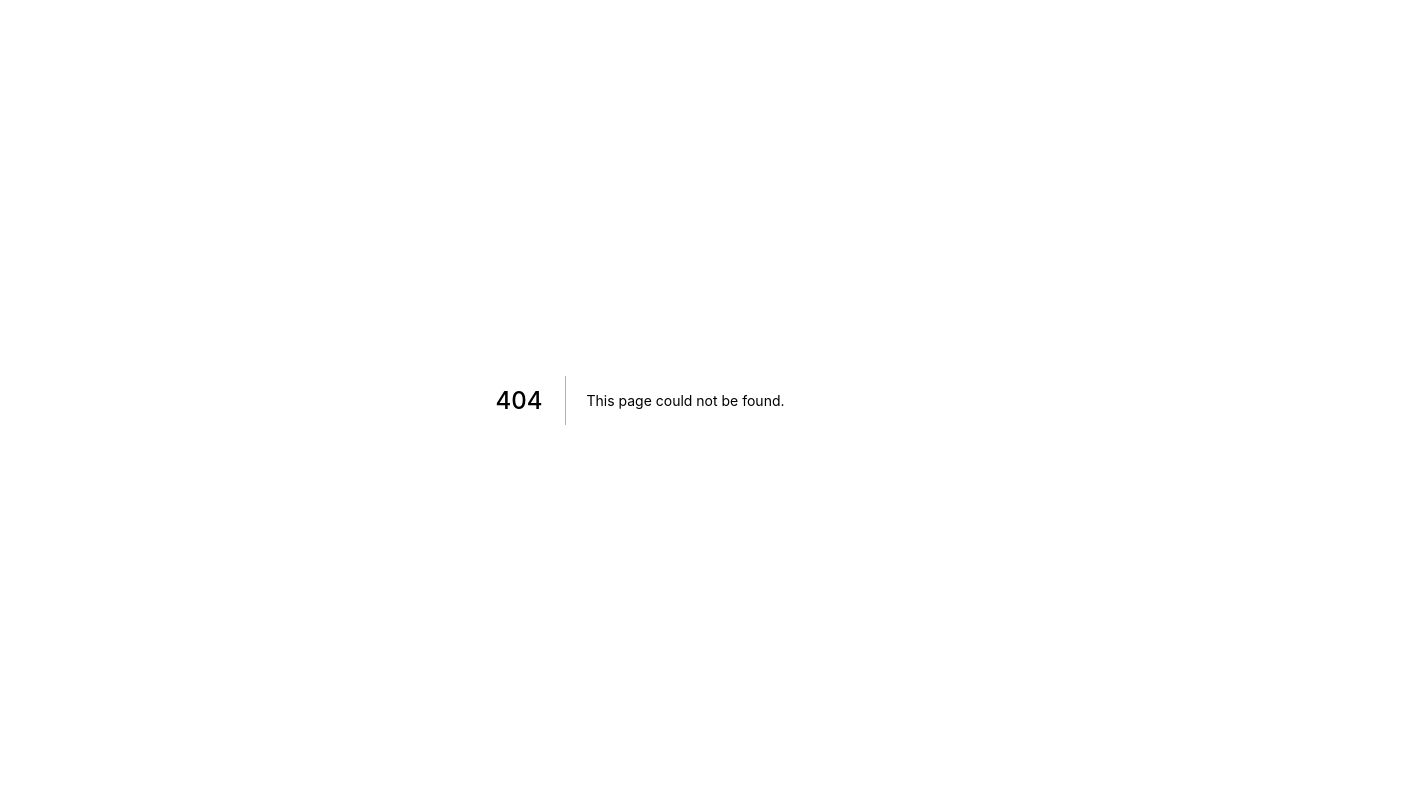
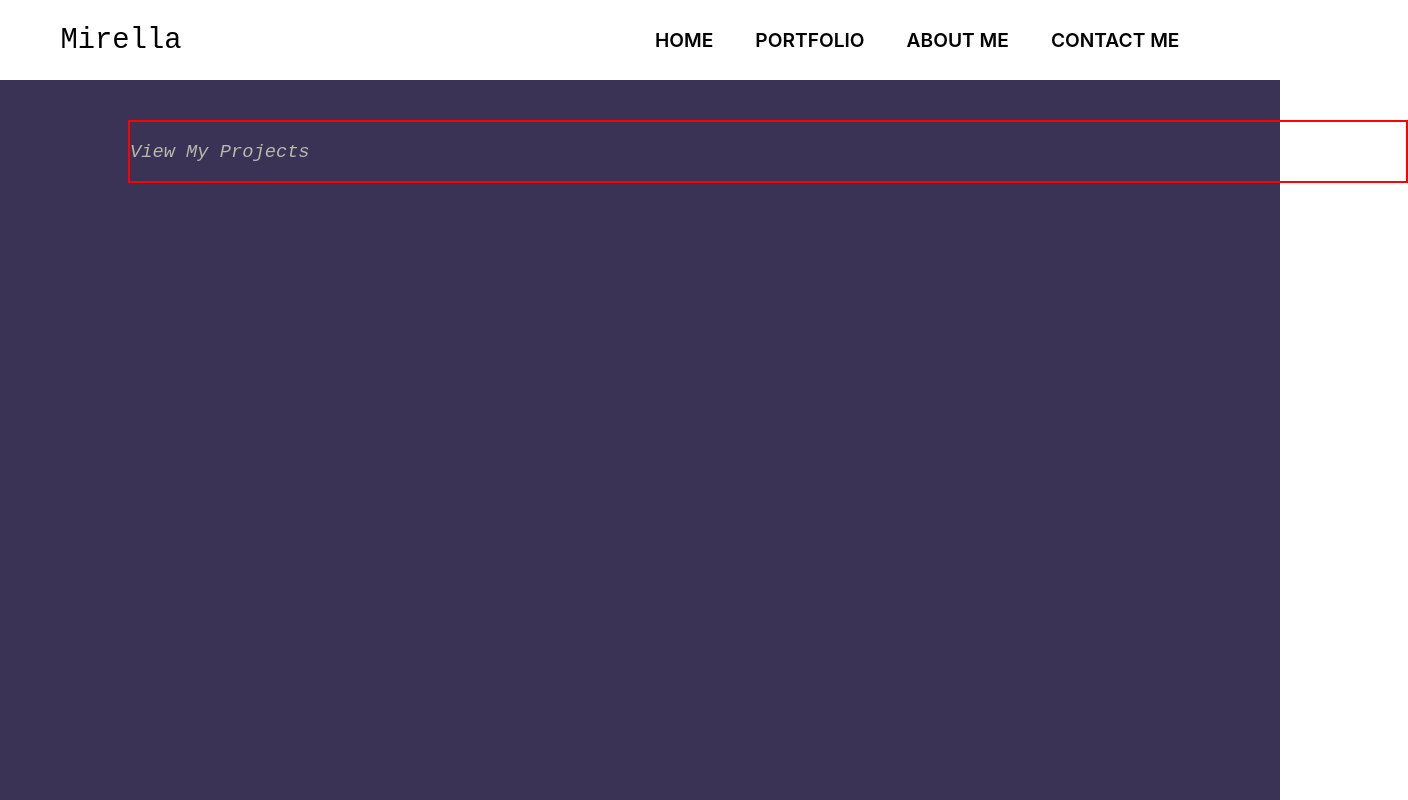
Before and after one commit to mirellacodes/Mirella, a Next.js app: page /portfolio in a window 1280 px wide. Before the commit this address had no page. Shown: the whole page, 1408 px wide, since content can reach past the window. Built offline with nearby package versions, Linux system fonts and the light colour scheme.

Commit message:
created portfolio files

```diff
--- a/src/components/Buttons/buttons.component.tsx
+++ b/src/components/Buttons/buttons.component.tsx
@@ -12,7 +12,7 @@ export function Buttons({
 }: TButtonProps) {
   const theme = {
     backgroundColor: allBtns ? styles.colors.primary : styles.colors.mauve,
-    fontColor: allBtns ? "white" : styles.colors.black,
+    fontColor: allBtns ? "white" : "black",
     width: allBtns ? 100 : 250,
     fontSize: allBtns ? 0.8 : 1.5,
     height: allBtns ? 25 : 60,
--- /dev/null
+++ b/src/pages/portfolio.tsx
@@ -0,0 +1,28 @@
+import type { NextPage } from "next";
+import { NavBar } from "../components/Navbar/navbar.component";
+import { MainLayout } from "../layouts/main-layout/main-layout.component";
+import { Text } from "../components/Text/text.component";
+import * as S from "../styles/portfolio.style";
+import { ProjectCard } from "../components/ProjectCard/projectcard.component";
+
+const Portfolio: NextPage = () => {
+  return (
+    <>
+      <NavBar />
+      <MainLayout>
+        <S.Portfolio>
+          <Text textType="h3" className="portfolio-sub">
+            View My Projects
+          </Text>
+          {/* <S.ProjectWrapper>
+            <ProjectCard
+              projectCard={"Emily Dickinson"}
+              description={"This is my first project using only HTML and CSS"}
+            />
+          </S.ProjectWrapper> */}
+        </S.Portfolio>
+      </MainLayout>
+    </>
+  );
+};
+export default Portfolio;
--- /dev/null
+++ b/src/styles/portfolio.style.ts
@@ -0,0 +1,27 @@
+import styled from "styled-components";
+import style from "./style.config.json";
+
+export const Portfolio = styled.div`
+  margin: 0;
+  border: 2px red solid;
+  position: relative;
+  display: flex;
+  justify-content: start;
+  /* flex-direction: column; */
+  top: 15%;
+  left: 10%;
+
+  .portfolio-sub {
+    color: ${style.colors.lightergreen};
+    font-style: italic;
+    font-weight: 500;
+  }
+`;
+
+export const ProjectWrapper = styled.div`
+  border: 5px green solid;
+  top: 20%;
+  position: relative;
+  display: flex;
+  justify-content: start;
+`;
--- a/src/styles/style.config.json
+++ b/src/styles/style.config.json
@@ -2,10 +2,9 @@
   "colors": {
     "primary": "#3B3355",
     "secondary": "#219EBC",
-    "orange": "#FB8500",
-
-    "black": "#0E171B",
-    "darkOrange": "#CF5C36",
+    "purple": "#5D5D81",
+    "lightergreen": "#B8B8AA",
+    "green": "#AAAD91",
     "mauve": "#DABFFF"
   },
   "breakPoints": {
```
Also changed, not shown: src/pages/home.tsx (added, +65 -0 lines), src/pages/index.tsx (+6 -47 lines).
